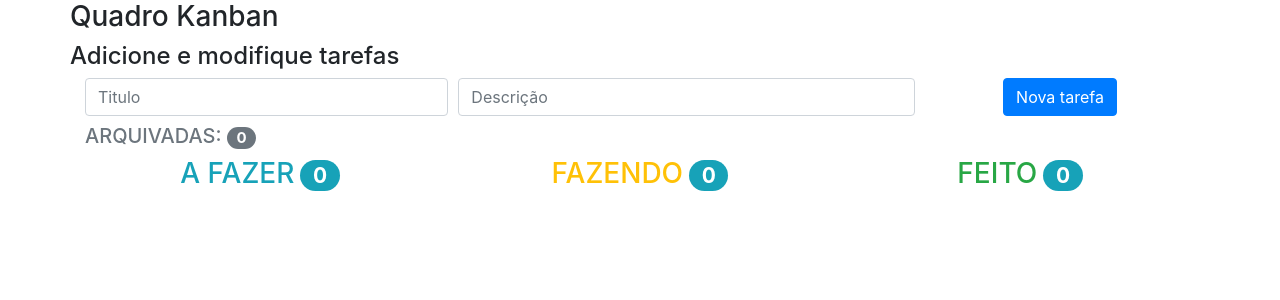
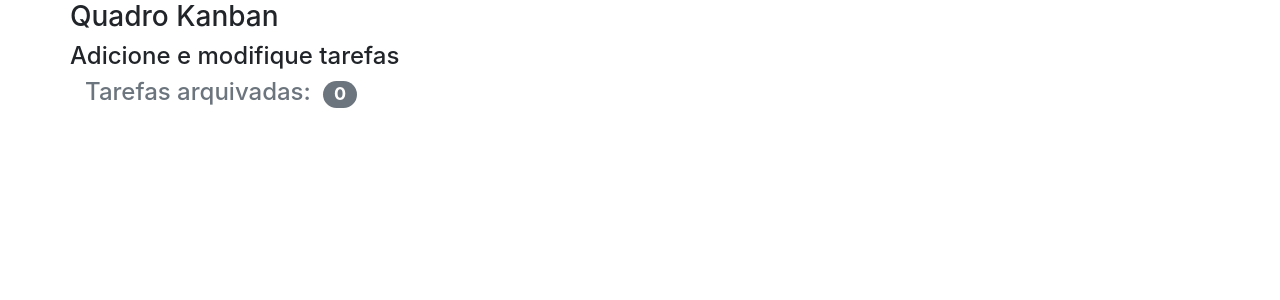
Before and after one commit to gabriel-nlima/kanban-app, a React (Create React App) app: page /arquivadas in a window 1280 px wide. Shown: the top 300 px of the page. Built offline with nearby package versions, Linux system fonts and the light colour scheme.

Commit message:
pagina de tarefas arquivadas e react router

```diff
--- a/src/App.js
+++ b/src/App.js
@@ -1,20 +1,10 @@
 import React, { Component } from 'react'
-import './App.css'
-
-import Header from './components/Header'
 
 import TarefasContainer from './containers/TarefasContainer'
-import AddTarefaContainer from './containers/AddTarefaContainer'
 
 export class App extends Component {
 	render() {
-		return (
-			<div className='App container'>
-				<Header />
-				<AddTarefaContainer />
-				<TarefasContainer />
-			</div>
-		)
+		return <TarefasContainer />
 	}
 }
 
--- a/src/components/Tarefa.jsx
+++ b/src/components/Tarefa.jsx
@@ -1,9 +1,9 @@
 import React from 'react'
 import PropTypes from 'prop-types'
 
-const Tarefa = ({ tarefa, acao, onChangeStatus }) => {
+const Tarefa = ({ tarefa, acao, onClickAction }) => {
 	return (
-		<div className='card-body'>
+		<div className='card-body text-center'>
 			<h5 className='card-title'>{tarefa.titulo}</h5>
 			<p className='card-text text-justify'>{tarefa.conteudo}</p>
 			<p style={{ fontSize: 11 }} className='card-text text-left '>
@@ -15,10 +15,10 @@ const Tarefa = ({ tarefa, acao, onChangeStatus }) => {
 					: 'Concluido em: ' + tarefa.concluidoEm}
 			</p>
 			<button
-				className={'btn btn-sm btn-secondary'}
-				onClick={() => onChangeStatus(tarefa)}
+				className={'btn btn-sm ' + acao.btnBg}
+				onClick={() => onClickAction(tarefa)}
 			>
-				{acao}
+				{acao.text}
 			</button>
 		</div>
 	)
@@ -30,7 +30,7 @@ Tarefa.propTypes = {
 		adicionadoEm: PropTypes.string.isRequired,
 		concluidoEm: PropTypes.string,
 	}).isRequired,
-	acao: PropTypes.string.isRequired,
-	onChangeStatus: PropTypes.func.isRequired,
+	acao: PropTypes.object.isRequired,
+	onClickAction: PropTypes.func.isRequired,
 }
 export default Tarefa
--- a/src/components/Tarefas.jsx
+++ b/src/components/Tarefas.jsx
@@ -2,7 +2,7 @@ import React from 'react'
 import PropTypes from 'prop-types'
 import Tarefa from './Tarefa'
 
-const Tarefas = ({ tarefas, background, acao, onChangeStatus, props }) =>
+const Tarefas = ({ tarefas, background, acao, onClickAction, props }) =>
 	tarefas.map((tarefa, index) => {
 		return (
 			<div
@@ -14,7 +14,7 @@ const Tarefas = ({ tarefas, background, acao, onChangeStatus, props }) =>
 					{...tarefa}
 					acao={acao}
 					tarefa={tarefa}
-					onChangeStatus={onChangeStatus}
+					onClickAction={onClickAction}
 				/>
 			</div>
 		)
--- /dev/null
+++ b/src/containers/ArquivadasContainer.jsx
@@ -0,0 +1,76 @@
+import React from 'react'
+import Tarefas from '../components/Tarefas'
+import * as status from './status'
+
+import { deletaTarefa } from '../redux/actions/actions'
+import { connect } from 'react-redux'
+
+class ArquivadasContainer extends React.Component {
+	constructor(props) {
+		super(props)
+		this.deletaTarefa = this.deletaTarefa.bind(this)
+	}
+
+	filtraArquivadas(tarefa) {
+		if (tarefa.status === status.ARQUIVADO) {
+			return true
+		} else {
+			return false
+		}
+	}
+
+	deletaTarefa(tarefa) {
+		this.props.deletaTarefa(tarefa)
+	}
+
+	render() {
+		const tarefasArquivadas = this.props.tarefas.filter(
+			this.filtraArquivadas
+		)
+		const badgeMargin = { marginLeft: 6 }
+
+		return (
+			<React.Fragment>
+				<div className='row'>
+					<div className='col-12'>
+						<h4 className='text-secondary'>
+							Tarefas arquivadas:{' '}
+							<span
+								style={badgeMargin}
+								className='badge badge-pill badge-secondary'
+							>
+								{tarefasArquivadas.length}
+							</span>
+						</h4>
+					</div>
+				</div>
+				<div className='row'>
+					<div className='col-6'>
+						<Tarefas
+							tarefas={tarefasArquivadas}
+							background='bg-secondary'
+							acao={{ text: 'Deletar', btnBg: 'btn-danger' }}
+							onClickAction={this.deletaTarefa}
+						/>
+					</div>
+				</div>
+			</React.Fragment>
+		)
+	}
+}
+
+function mapStateToProps(state) {
+	return {
+		tarefas: state.tarefas,
+	}
+}
+const mapDispatchToProps = (dispatch) => {
+	return {
+		deletaTarefa: (tarefa) => dispatch(deletaTarefa(tarefa)),
+	}
+}
+
+export default connect(
+	mapStateToProps,
+	mapDispatchToProps
+)(ArquivadasContainer)
--- a/src/containers/TarefasContainer.jsx
+++ b/src/containers/TarefasContainer.jsx
@@ -1,9 +1,12 @@
 import React from 'react'
 import Tarefas from '../components/Tarefas'
 import * as status from './status'
+
+import { Link } from 'react-router-dom'
+
 import { setTarefas, trocaStatus } from '../redux/actions/actions'
-
 import { connect } from 'react-redux'
+import AddTarefaContainer from './AddTarefaContainer'
 
 /*
  *Recebe as tarefas da redux store, separa por status e os
@@ -82,10 +85,11 @@ class TarefasContainer extends React.Component {
 
 		return (
 			<React.Fragment>
+				<AddTarefaContainer />
 				<div className='row text-left'>
 					<div className='col-12 col-md-6 col-lg-6 col-xl-6'>
 						<h5 className='text-muted'>
-							ARQUIVADAS:
+							<Link to='/arquivadas'>ARQUIVADAS:</Link>
 							<span
 								style={badgeMargin}
 								className='badge badge-pill badge-secondary'
@@ -110,8 +114,8 @@ class TarefasContainer extends React.Component {
 							key='a_fazer'
 							tarefas={tarefasAFazer}
 							background='text-white bg-info'
-							acao='Fazer'
-							onChangeStatus={this.handleStatusChange}
+							acao={{ text: 'Fazer', btnBg: 'btn-secondary' }}
+							onClickAction={this.handleStatusChange}
 						/>
 					</div>
 					<div className='col-6 col-md-4 col-lg-4 col-xl-4'>
@@ -127,8 +131,8 @@ class TarefasContainer extends React.Component {
 						<Tarefas
 							tarefas={tarefasSendoFeitas}
 							background='bg-warning'
-							acao='Concluir'
-							onChangeStatus={this.handleStatusChange}
+							acao={{ text: 'Concluir', btnBg: 'btn-secondary' }}
+							onClickAction={this.handleStatusChange}
 						/>
 					</div>
 					<div className='col-12 col-md-4 col-lg-4 col-xl-4'>
@@ -144,8 +148,8 @@ class TarefasContainer extends React.Component {
 						<Tarefas
 							tarefas={tarefasConcluidas}
 							background='bg-success'
-							acao='Arquivar'
-							onChangeStatus={this.handleStatusChange}
+							acao={{ text: 'Arquivar', btnBg: 'btn-secondary' }}
+							onClickAction={this.handleStatusChange}
 						/>
 					</div>
 				</div>
--- a/src/index.js
+++ b/src/index.js
@@ -1,16 +1,34 @@
 import React from 'react'
 import ReactDOM from 'react-dom'
-import './index.css'
-import 'bootstrap/dist/css/bootstrap.min.css'
+
+import { BrowserRouter, Switch, Route } from 'react-router-dom'
 import App from './App'
 import configureStore from './redux/store/configureStore'
 import { Provider } from 'react-redux'
 import * as serviceWorker from './serviceWorker'
+import ArquivadasContainer from './containers/ArquivadasContainer'
+import TarefasContainer from './containers/TarefasContainer'
+import Header from './components/Header'
+
+import 'bootstrap/dist/css/bootstrap.min.css'
 
 const store = configureStore()
 ReactDOM.render(
 	<Provider store={store}>
-		<App />
+		<BrowserRouter>
+			<div className='container'>
+				<Header />
+				<Switch>
+					<Route path='/' exact component={App} />
+					<Route path='/tarefas' exact component={TarefasContainer} />
+					<Route
+						path='/arquivadas'
+						exact
+						component={ArquivadasContainer}
+					/>
+				</Switch>
+			</div>
+		</BrowserRouter>
 	</Provider>,
 	document.getElementById('root')
 )
--- a/src/redux/actions/actions.js
+++ b/src/redux/actions/actions.js
@@ -41,3 +41,10 @@ export function trocaStatus(tarefa, novoStatus) {
 		tarefa,
 	}
 }
+
+export function deletaTarefa(tarefa) {
+	return {
+		type: actionsTypes.DELETE_TAREFA,
+		tarefa,
+	}
+}
--- a/src/redux/reducers/reducers.js
+++ b/src/redux/reducers/reducers.js
@@ -28,7 +28,13 @@ export default function reducer(state = initialState, action) {
 					}
 				}),
 			}
-
+		case actionTypes.DELETE_TAREFA:
+			return {
+				...state,
+				tarefas: state.tarefas.filter(
+					(el) => el.id !== action.tarefa.id
+				),
+			}
 		default:
 			return state
 	}
```
